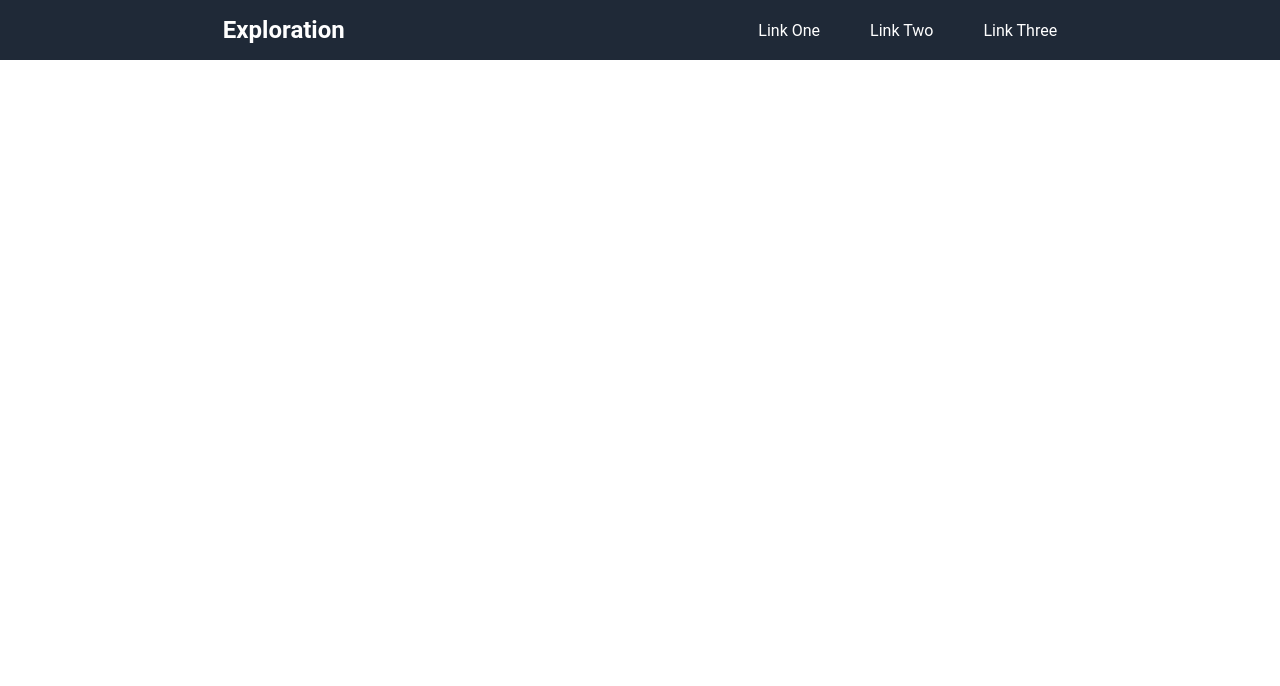
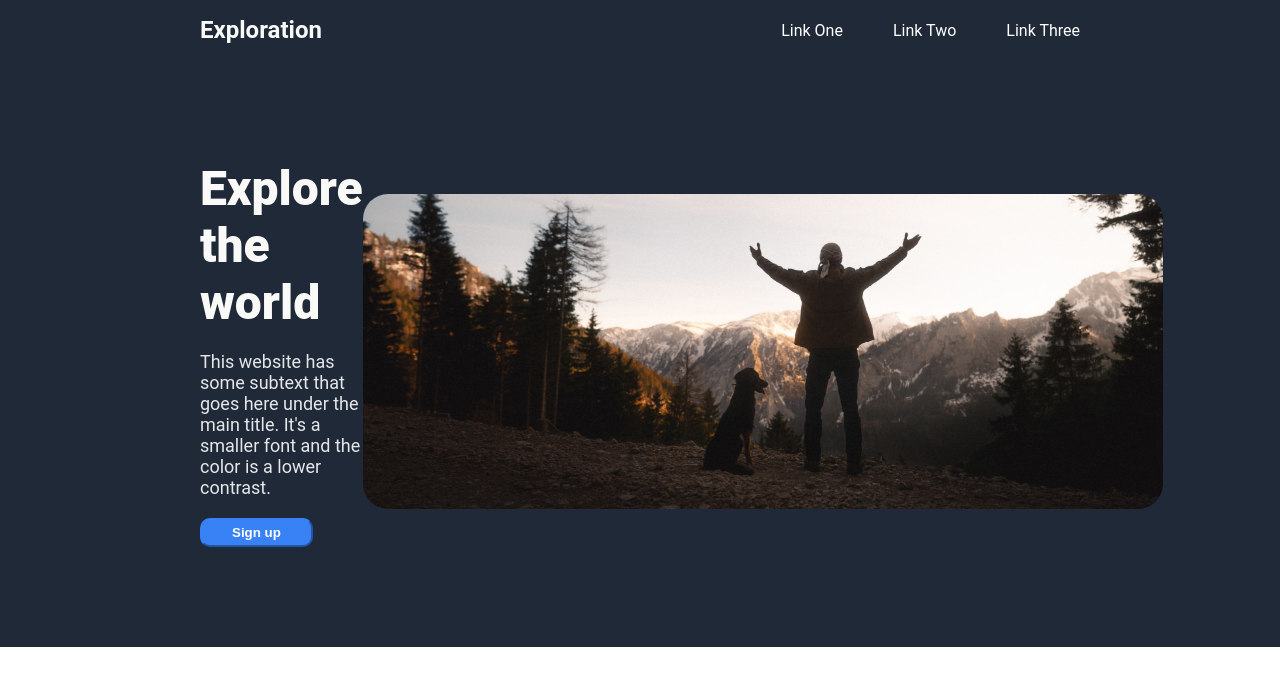
Before and after one commit to dobbbo/html-css-project-1, a plain HTML site: page index.html in a window 1280 px wide. Drawn offline with Linux system fonts and the light colour scheme.

Commit message:
Completed the hero section of the website

```diff
--- a/index.html
+++ b/index.html
@@ -18,6 +18,18 @@
         </div>
     </div>
 
+    <div class="hero">
+        <div class="hero-text">
+            <div class="hero-main-text">Explore the world</div>
+            <div class="hero-secondary-text">This website has some subtext that goes here under the main title. It's a smaller font and the color is a lower contrast.</div>
+            <div class="button"><button>Sign up</button></div>
+        </div>
+
+        <div class="hero-image">
+            <img src="./images/wide.jpg" alt="A man and his dog admiring a beautiful mountain range.">
+        </div>
+    </div>
+
 </body>
 
 </html>
--- a/styles.css
+++ b/styles.css
@@ -8,11 +8,11 @@ body {
 
 .header {
     display: flex;
-    justify-content: space-around;
-    padding: 16px;
+    padding: 16px 200px;
+    justify-content: space-between;
     background-color: #1f2937;
-    color: white;
     align-items: center;
+    color: #f9faf8;
 }
 
 .header-logo {
@@ -25,7 +25,50 @@ body {
     gap: 50px;
 }
 
+.hero {
+    display: flex;
+    background-color: #1f2937;
+    color: white;
+    padding: 100px 200px;
+    justify-content: space-between;
+    align-items: center;
+}
+
+.hero-text {
+    display: flex;
+    flex-direction: column;
+    flex-wrap: wrap;
+    width: 500px;
+    gap: 20px;
+}
+
+.hero-main-text {
+    font-size: 48px;
+    font-weight: 900;
+    color: #f9faf8;
+}
+
+.hero-secondary-text {
+    font-size: 18px;
+    color: #e5e7eb;
+}
+
+button {
+    padding: 5px 30px;
+    background-color: #3882F6;
+    color: white;
+    border-color: #3882F6;
+    font-weight: bold;
+    border-radius: 10px;
+}
+
 a {
     text-decoration: none;
     color: white;
 }
+
+img {
+    height: auto;
+    width: 800px;
+    border-radius: 25px;
+}
```
Also changed, not shown: images/mountain.jpg (added), images/wide.jpg (added), 2 other files.
